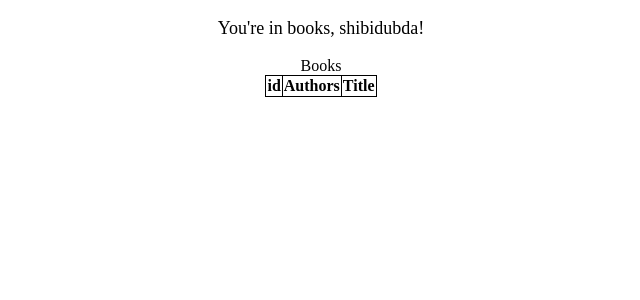
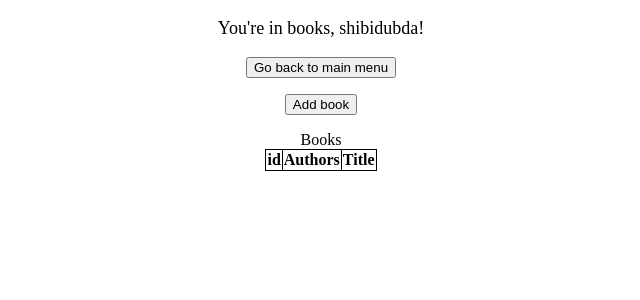
Before and after one commit to pyniuX/library, a Django app: page /library/books/ in a window 1280 px wide. Shown: the top 300 px of the page, without its empty margins (319-959 px from the left). Run offline with Django 5.2, Linux system fonts and the light colour scheme; data that the repository does not hold is empty.

Commit message:
book adding and deleting works

```diff
--- a/mysite/library/models.py
+++ b/mysite/library/models.py
@@ -110,6 +110,20 @@ class Book(IsActive):
         """
         Class for Book class  connected custom queryset methods.
         """
+
+        def active(self):
+            """
+            Returns book with is_active true: books existing in library.
+            """
+            return self.filter(is_active=True)
+            # not tested
+
+        def inactive(self):
+            """
+            Returns book with is_active false: books removed from library.
+            """
+            return self.filter(is_active=False)
+            # not  tested
 
         def status(self):
             """
--- a/mysite/library/templates/library/book_status.html
+++ b/mysite/library/templates/library/book_status.html
@@ -19,6 +19,7 @@
 </head>
 <body>
     <p style="font-size: large; text-align: center" >You are watching book: {{ book.title }}.</p>
+
     <table class="center">
         <caption>Book</caption>
         <thead>
@@ -41,6 +42,7 @@
         <tfoot>
         </tfoot>
       </table>
+      <p style= "text-align: center" ><a href="{% url 'library:book_delete' book.id%}"><button>Delete book</button></a></p>
       <p style= "text-align: center" ><a href="{% url 'library:books' %}"><button>Go back to books</button></a></p>
 </body>
 </html>
--- a/mysite/library/templates/library/books.html
+++ b/mysite/library/templates/library/books.html
@@ -19,8 +19,8 @@
 </head>
 <body>
     <p style="font-size: large; text-align: center" >You're in books, shibidubda!</p>
-
-
+    <p style= "text-align: center" ><a href="{% url 'library:index' %}"><button>Go back to main menu</button></a></p>
+    <p style= "text-align: center" ><a href="{% url 'library:book_add' %}"><button>Add book</button></a></p>
     <table class="center">
       <caption>
         Books
--- a/mysite/library/templates/library/index.html
+++ b/mysite/library/templates/library/index.html
@@ -9,8 +9,8 @@
 </head>
 <body>
     <p style="font-size: large; text-align: center" >Hello, what do you want to do?</p>
-    <p style="font-size: large; text-align: center" > <a href="{% url 'library:people'  %}">People</a></p>
-    <p style="font-size: large; text-align: center" > <a href="{% url 'library:books'  %}">Books</a></p>
+    <p style="font-size: large; text-align: center" > <a href="{% url 'library:people'  %}"><button>People</button></a></p>
+    <p style="font-size: large; text-align: center" > <a href="{% url 'library:books'  %}"><button>Books</button></a></p>
     <img src="../../static/library/images/books_stack.jpg" alt="image not loaded: books_stack">
     <img src="../../static/library/images/nerd_face.jpg" alt="image not loaded: nerd_face" >
 
--- a/mysite/library/templates/library/people.html
+++ b/mysite/library/templates/library/people.html
@@ -10,8 +10,9 @@
 </head>
 <body>
     <p style="font-size: large; text-align: center" >You're in people menu, what's next?</p>
-    <p style="font-size: large; text-align: center" > <a href="{% url 'library:users'  %}">Go to users</a></p>
-    <p style="font-size: large; text-align: center" > <a href="{% url 'library:authors'  %}">Go to authors</a></p>
+    <p style= "text-align: center" ><a href="{% url 'library:index' %}"><button>Go back to main menu</button></a></p>
+    <p style="font-size: large; text-align: center" > <a href="{% url 'library:users'  %}"><button>Go to users</button></a></p>
+    <p style="font-size: large; text-align: center" > <a href="{% url 'library:authors'  %}"><button>Go to authors</button></a></p>
     <img src="../../static/library/images/people_group.jpg" alt="image not loaded: books_stack">
 
 
--- a/mysite/library/templates/library/users.html
+++ b/mysite/library/templates/library/users.html
@@ -20,7 +20,7 @@
 <body>
     <p style="font-size: large; text-align: center" >You're in users menu, shakalakamou!</p>
     <p style= "text-align: center" ><a href="{% url 'library:user_add' %}"><button>Add user</button></a></p>
-
+    <p style= "text-align: center" ><a href="{% url 'library:index' %}"><button>Go back to main menu</button></a></p>
     <table class="center">
       <caption>
         Active users
--- a/mysite/library/urls.py
+++ b/mysite/library/urls.py
@@ -23,5 +23,11 @@ urlpatterns = [
     path("people/users/<int:person_id>/", views.user_status, name="user_status"),
     path("people/users/<int:person_id>/delete/", views.user_delete, name="user_delete"),
     path("books/", views.books, name="books"),
+    path(
+        "books/add/",
+        views.BookAddView.as_view(success_url=f"../"),
+        name="book_add",
+    ),
     path("books/<int:book_id>/", views.book_status, name="book_status"),
+    path("books/<int:book_id>/delete/", views.book_delete, name="book_delete"),
 ]
--- a/mysite/library/views.py
+++ b/mysite/library/views.py
@@ -10,15 +10,20 @@ from .models import Book, Person, Rent
 class UserAddView(CreateView):
     template_name = "library/user_add.html"
     model = Person
-
     fields = ["name", "second_name", "surname", "birth_date"]
 
 
 class AuthorAddView(CreateView):
     template_name = "library/author_add.html"
     model = Person
+    fields = ["name", "second_name", "surname", "birth_date", "death_date", "is_active"]
 
-    fields = ["name", "second_name", "surname", "birth_date", "death_date", "is_active"]
+
+class BookAddView(CreateView):
+    template_name = "library/book_add.html"
+    model = Book
+
+    fields = ["title", "authors"]
 
 
 def index(request):
@@ -61,7 +66,7 @@ def user_delete(request, person_id):
 
 
 def books(request):
-    books_list = Book.objects.all().prefetch_related("authors")
+    books_list = Book.objects.all().active().prefetch_related("authors")
     context = {"books_list": books_list}
     return render(request, "library/books.html", context)
 
@@ -72,3 +77,10 @@ def book_status(request, book_id):
 
     context = {"book": book}
     return render(request, "library/book_status.html", context)
+
+
+def book_delete(request, book_id):
+    book = get_object_or_404(Book, pk=book_id)
+    book.is_active = False
+    book.save()
+    return redirect("/library/books/")
```
Also changed, not shown: mysite/library/templates/library/book_add.html (added, +18 -0 lines).
